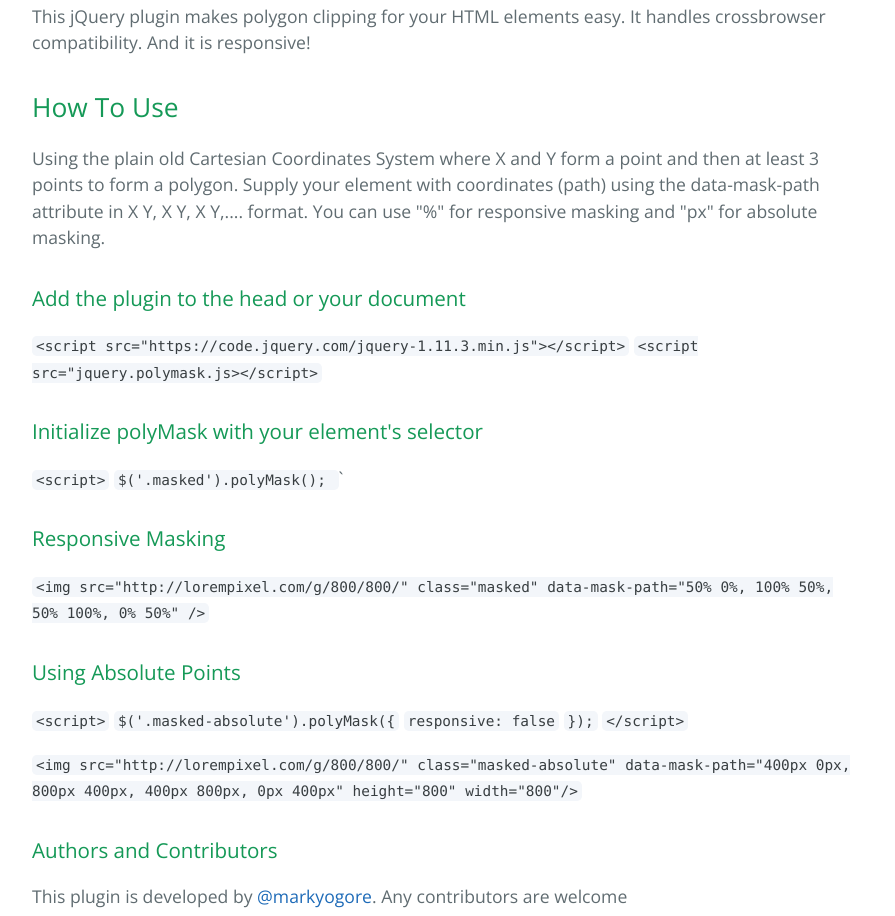
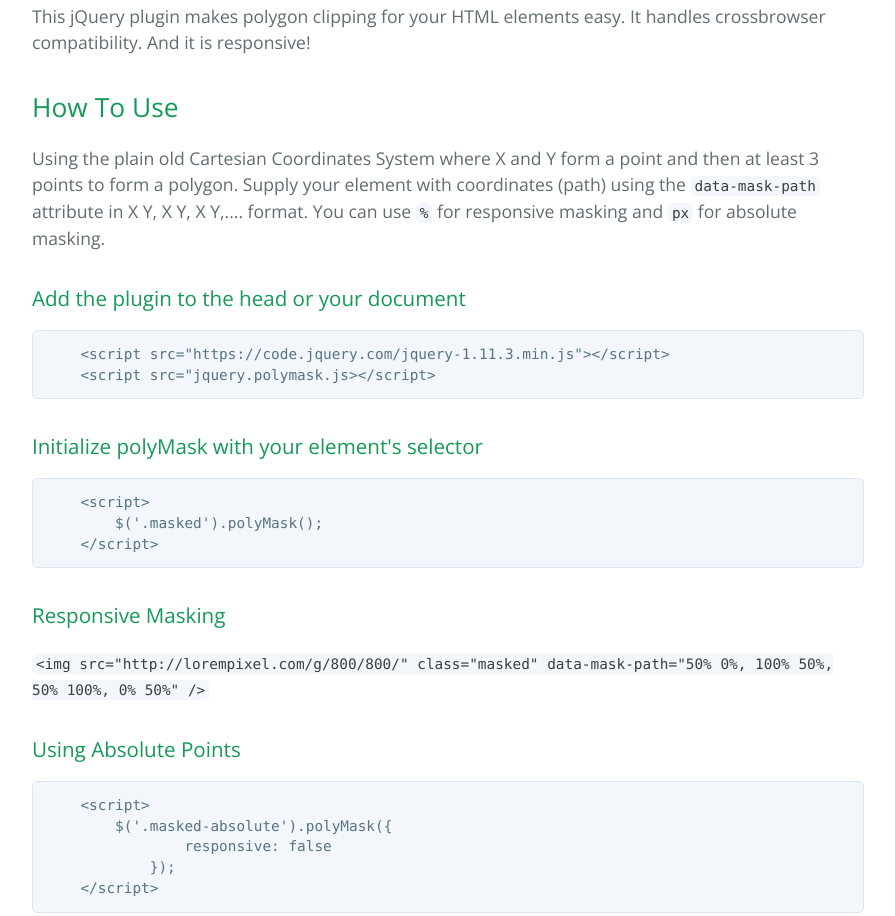
Before and after one commit to markyogore/jQuery.polyMask, a plain HTML site: page index.html in a window 1280 px wide. Shown: the part 482-1398 px from the top of the page, without its empty margins (192-1087 px from the left). Drawn offline with nearby package versions, Linux system fonts and the light colour scheme.

```diff
--- a/index.html
+++ b/index.html
@@ -27,20 +27,22 @@
 <h2>
 <a id="how-to-use" class="anchor" href="#how-to-use" aria-hidden="true"><span class="octicon octicon-link"></span></a>How To Use</h2>
 
-<p>Using the plain old Cartesian Coordinates System where X and Y form a point and then at least 3 points to form a polygon. Supply your element with coordinates (path) using the data-mask-path attribute in X Y, X Y, X Y,.... format. You can use "%" for responsive masking and "px" for absolute masking.</p>
+<p>Using the plain old Cartesian Coordinates System where X and Y form a point and then at least 3 points to form a polygon. Supply your element with coordinates (path) using the <code>data-mask-path</code> attribute in X Y, X Y, X Y,.... format. You can use <code>%</code> for responsive masking and <code>px</code> for absolute masking.</p>
 
 <h3>
 <a id="add-the-plugin-to-the-head-or-your-document" class="anchor" href="#add-the-plugin-to-the-head-or-your-document" aria-hidden="true"><span class="octicon octicon-link"></span></a>Add the plugin to the head or your document</h3>
 
-<p><code>&lt;script src="https://code.jquery.com/jquery-1.11.3.min.js"&gt;&lt;/script&gt;</code>
-<code>&lt;script src="jquery.polymask.js&gt;&lt;/script&gt;</code></p>
+<pre><code>    &lt;script src="https://code.jquery.com/jquery-1.11.3.min.js"&gt;&lt;/script&gt;
+    &lt;script src="jquery.polymask.js&gt;&lt;/script&gt;
+</code></pre>
 
 <h3>
 <a id="initialize-polymask-with-your-elements-selector" class="anchor" href="#initialize-polymask-with-your-elements-selector" aria-hidden="true"><span class="octicon octicon-link"></span></a>Initialize polyMask with your element's selector</h3>
 
-<p><code>&lt;script&gt;</code>
-<code>$('.masked').polyMask();
-</code>    `</p>
+<pre><code>    &lt;script&gt;
+        $('.masked').polyMask();
+    &lt;/script&gt;
+</code></pre>
 
 <h3>
 <a id="responsive-masking" class="anchor" href="#responsive-masking" aria-hidden="true"><span class="octicon octicon-link"></span></a>Responsive Masking</h3>
@@ -50,11 +52,12 @@
 <h3>
 <a id="using-absolute-points" class="anchor" href="#using-absolute-points" aria-hidden="true"><span class="octicon octicon-link"></span></a>Using Absolute Points</h3>
 
-<p><code>&lt;script&gt;</code>
-<code>$('.masked-absolute').polyMask({</code>
-<code>responsive: false</code>
-<code>});</code>
-<code>&lt;/script&gt;</code></p>
+<pre><code>    &lt;script&gt;
+        $('.masked-absolute').polyMask({
+                responsive: false
+            });
+    &lt;/script&gt;
+</code></pre>
 
 <p><code>&lt;img src="http://lorempixel.com/g/800/800/" class="masked-absolute" data-mask-path="400px 0px, 800px 400px, 400px 800px, 0px 400px" height="800" width="800"/&gt;</code></p>
 
```
Also changed, not shown: params.json (+1 -1 lines).
